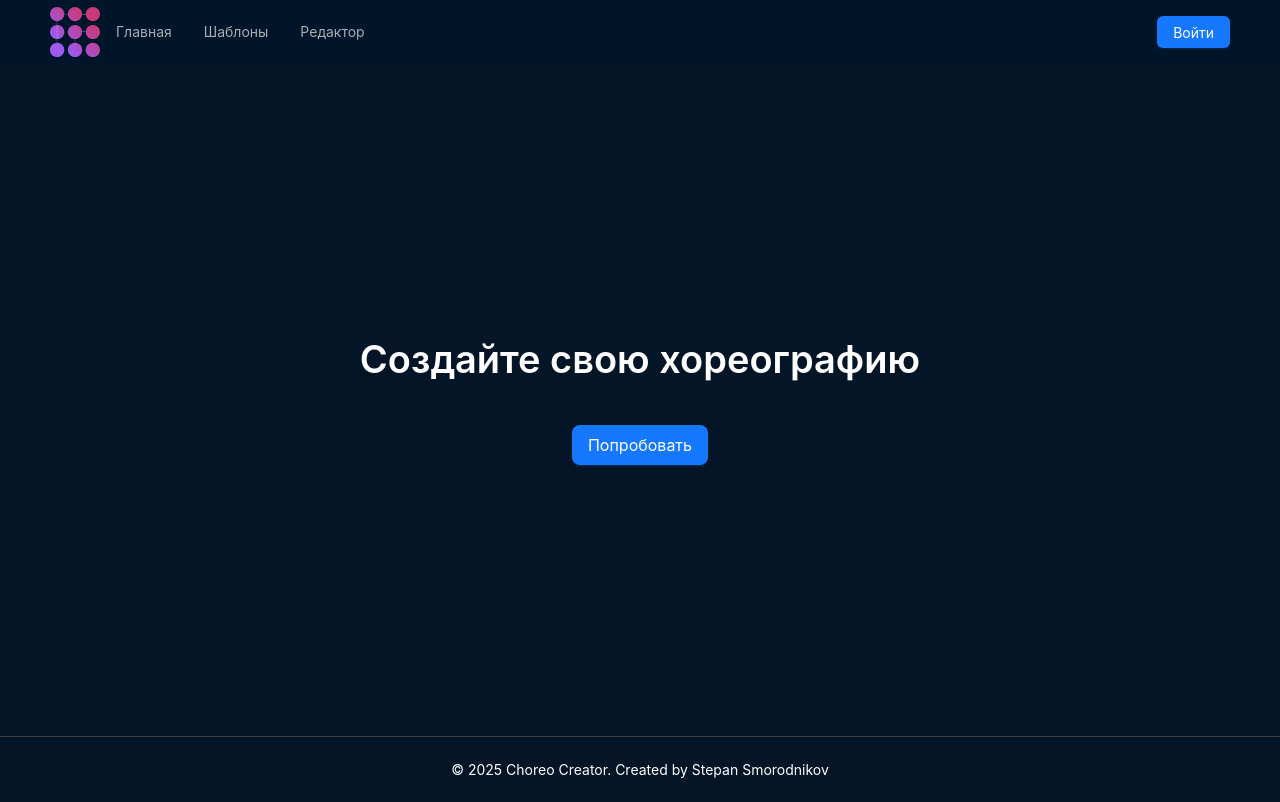
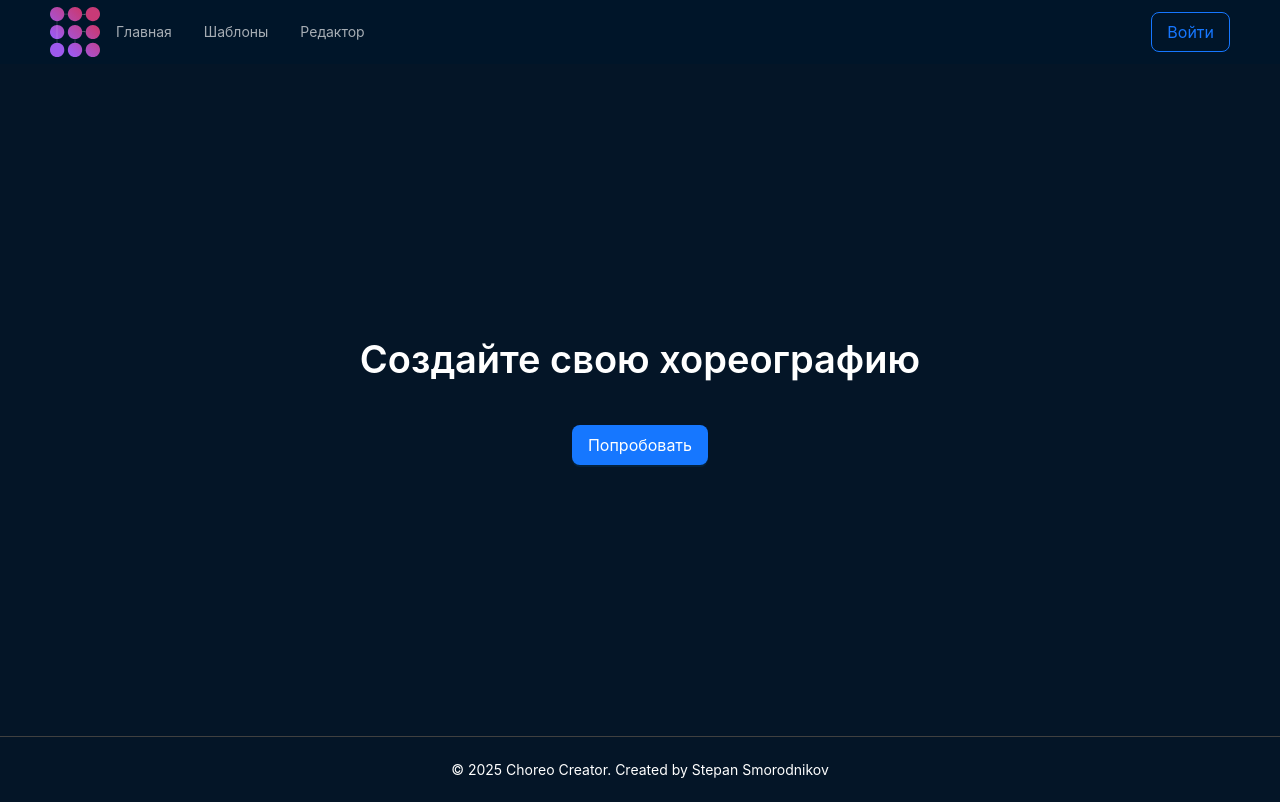
Before and after one commit to smorodya74/ChoreoCreator, a Next.js app in the folder Frontend/choreocreator/: page / in a window 1280 px wide. Built offline with nearby package versions, Linux system fonts and the light colour scheme; no server answers.

Commit message:
Косметика + фон и убраны комментарии

```diff
--- a/Frontend/choreocreator/app/components/Header.tsx
+++ b/Frontend/choreocreator/app/components/Header.tsx
@@ -29,7 +29,7 @@ const HeaderRight = () => {
     if (user) {
         return (
             <Dropdown menu={{ items: menuItems }}>
-                <a onClick={(e) => e.preventDefault()} style={{ color: 'white' }}>
+                <a onClick={(e) => e.preventDefault()} style={{ color: 'white', background: 'transparent' }}>
                     <Space>
                         {user.username}
                         <DownOutlined />
@@ -42,7 +42,10 @@ const HeaderRight = () => {
     return (
         <>
             <Button
-                type="primary"
+                ghost
+                color="primary"
+                variant="outlined"
+                size="large"
                 onClick={() => setModalOpen(true)}
             >
                 Войти
--- a/Frontend/choreocreator/app/components/LoginForm.tsx
+++ b/Frontend/choreocreator/app/components/LoginForm.tsx
@@ -20,9 +20,8 @@ const LoginForm: React.FC<Props> = ({ onSwitchToRegister, onClose }) => {
         setLoading(true);
         try {
             await login(values.email, values.password);
-            onClose(); // закрываем модалку при успехе
+            onClose();
         } catch {
-            // ошибка уже будет в error
         } finally {
             setLoading(false);
         }
@@ -58,7 +57,6 @@ const LoginForm: React.FC<Props> = ({ onSwitchToRegister, onClose }) => {
             Войти
         </Button>
       </Form.Item>
-
       <Form.Item>
         <Text>Не зарегистрированы? <a onClick={onSwitchToRegister}>Создать аккаунт</a></Text>
       </Form.Item>
--- a/Frontend/choreocreator/app/components/RegisterForm.tsx
+++ b/Frontend/choreocreator/app/components/RegisterForm.tsx
@@ -20,9 +20,8 @@ const RegisterForm: React.FC<Props> = ({ onSwitchToLogin, onClose }) => {
         setLoading(true);
         try {
             await register(values.email, values.username, values.password);
-            onClose(); // сразу логинимся, как обсуждали
+            onClose();
         } catch {
-            // error будет отображён
         } finally {
             setLoading(false);
         }
--- a/Frontend/choreocreator/app/components/Scenarios.tsx
+++ b/Frontend/choreocreator/app/components/Scenarios.tsx
@@ -10,12 +10,12 @@ interface Props {
 
 export const Scenarios = ({scenarios, handleDelete, handleOpen}: Props) => {
     return (
-        <div className="cards">
+        <div className="cards" >
             {scenarios.map((scenario : Scenario) => (
                 <Card
                     key={scenario.id}
                     title={<CardTitle title={scenario.title} author={scenario.author}/>}
-                    //variant="borderless"
+                    variant="borderless"
                 >
                     <p>{scenario.description}</p>
                     <p>{scenario.dancerCount}</p>
--- a/Frontend/choreocreator/app/scenarios/page.tsx
+++ b/Frontend/choreocreator/app/scenarios/page.tsx
@@ -75,8 +75,9 @@ export default function ScenariosPage(){
         <div>
             <Title style={{ padding: 15, color: '#FFFFFF' }} level={1}>CHOREO DATABASE</Title>
             <Button
-                type="primary"
-                style={{ marginTop: "30px"}}
+                ghost
+                color="primary"
+                variant="outlined"
                 size="large"
                 onClick={openModal}
             >
```
